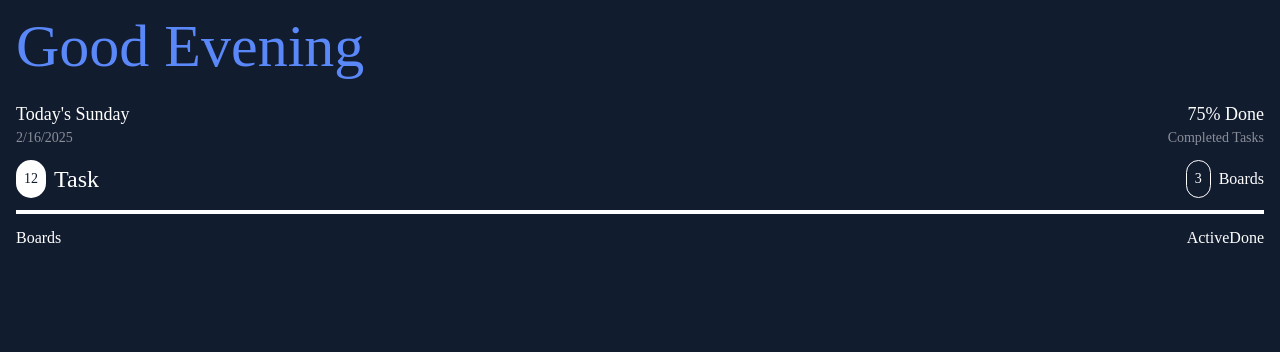
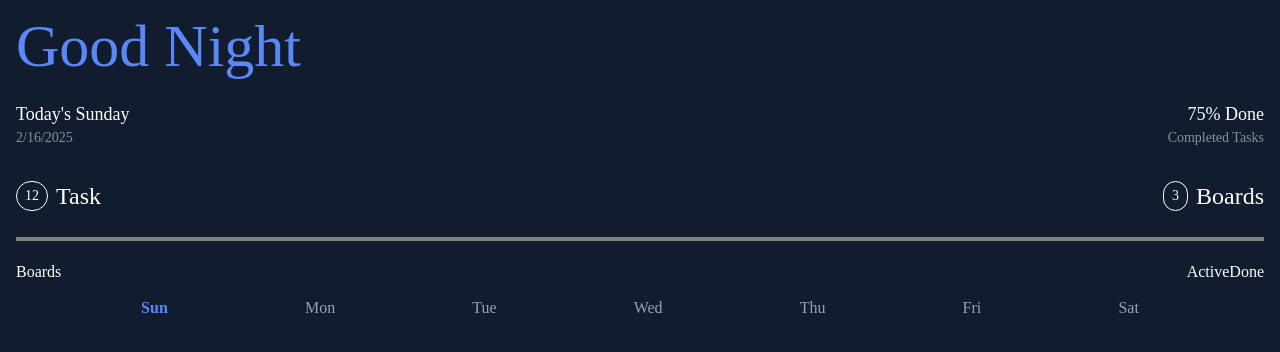
Before and after one commit to OlgaMinaievaWebDev/Mobile-Task-Manager, a React (Vite) app: page / in a window 1280 px wide. Shown: the top 352 px of the page. Built offline with nearby package versions, Linux system fonts and the light colour scheme.

Commit message:
add logic for greeting, display days of week

```diff
--- a/src/pages/Main.jsx
+++ b/src/pages/Main.jsx
@@ -16,11 +16,21 @@ function Main() {
     "Saturday",
   ];
   const day = weekday[date.getDay()];
+  const todayDay = new Date().toLocaleString("en-US", { weekday: "long" });
   return (
     <div className="bg-black font-family text-white w-full h-screen">
       <div className="flex flex-col p-4 gap-3">
         <h1 className="text-6xl text-blue mb-3 ">
-          Good {hours < 12 ? "Morning" : "Evening"}
+          Good{" "}
+          {hours < 5
+            ? "Night"
+            : hours < 12
+            ? "Morning"
+            : hours < 18
+            ? "Afternoon"
+            : hours < 22
+            ? "Evening"
+            : "Night"}
         </h1>
         <div className="flex justify-between">
           <div>
@@ -32,23 +42,33 @@ function Main() {
             <p className="text-sm opacity-50">Completed Tasks</p>
           </div>
         </div>
-        <div className="flex justify-between">
-          <div className="flex content-center">
-            <button className="text-black bg-white focus:ring-2 focus:outline-none focus:ring-blue rounded-full text-sm p-2 text-center mr-2 ">
-              12
-            </button>
-            <button onClick={() => navigate("/task/1")} className="text-2xl">
+        <div className="flex justify-between mt-5">
+          <div>
+            <button
+              onClick={() => navigate("/task/1")}
+              className="flex items-center text-white text-2xl"
+            >
+              <span className="border border-white rounded-2xl px-2 py-1 mr-2 text-sm">
+                12
+              </span>
               Task
             </button>
           </div>
-          <div className="flex content-center">
-            <button className="text-white border-white border-1 bg-black focus:ring-2 focus:outline-none focus:ring-blue rounded-full text-sm p-2 text-center mr-2 ">
-              3
+          <div>
+            <button
+              onClick={() => navigate("/boards")}
+              className="flex items-center text-white text-2xl"
+            >
+              <span className="border border-white rounded-2xl px-2 py-1 mr-2 text-sm">
+                3
+              </span>
+              Boards
             </button>
-            <button onClick={() => navigate("/boards")}>Boards</button>
           </div>
         </div>
-        <div className="h-1 bg-white w-full"></div>
+        <div>
+          <progress className="h-1 bg-white w-full" />
+        </div>
         <div className="flex justify-between">
           <button>Boards</button>
           <div>
@@ -56,6 +76,18 @@ function Main() {
             <button>Done</button>
           </div>
         </div>
+        <div className="flex justify-evenly gap-3">
+          {weekday.map((day) => (
+            <p
+              key={day}
+              className={
+                day === todayDay ? "text-blue font-bold" : "text-gray-400"
+              }
+            >
+              {day.slice(0, 3)}
+            </p>
+          ))}
+        </div>
       </div>
     </div>
   );
```
